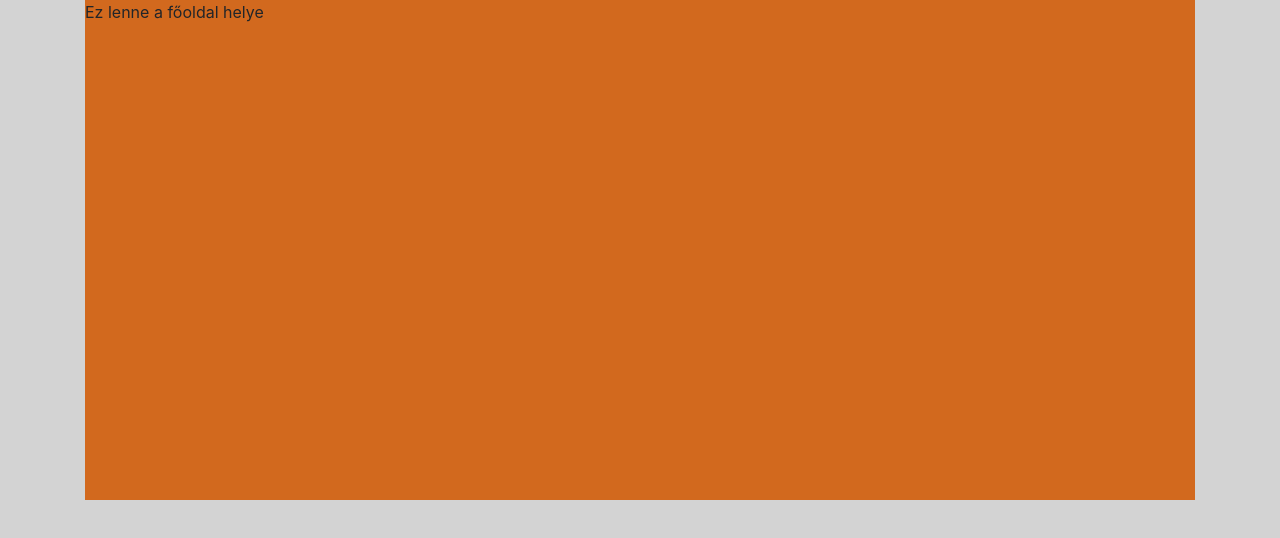
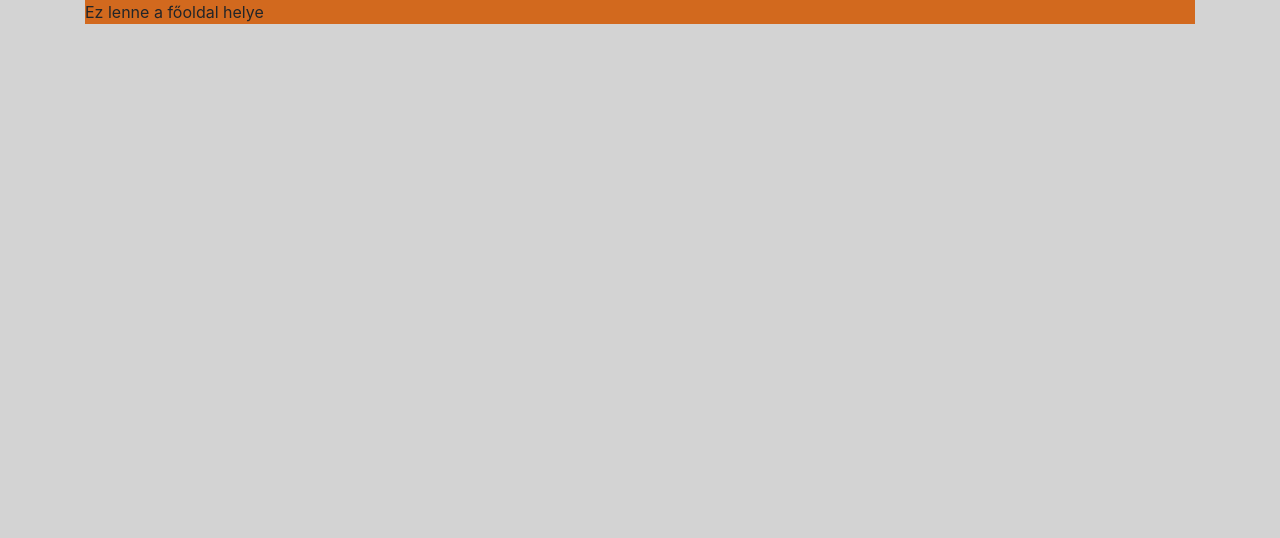
Before and after one commit to guthember/itmp_csoportmunka, a plain HTML site: page fooldal.html in a window 1280 px wide. Drawn offline with nearby package versions, Linux system fonts and the light colour scheme.

Commit message:
Update fooldal.html

```diff
--- a/fooldal.html
+++ b/fooldal.html
@@ -17,7 +17,7 @@
 
                 <div class="tartalom">
 
-                    <div style="height: 500px">Ez lenne a főoldal helye</div>
+                    Ez lenne a főoldal helye
 
                 </div>
 
```
